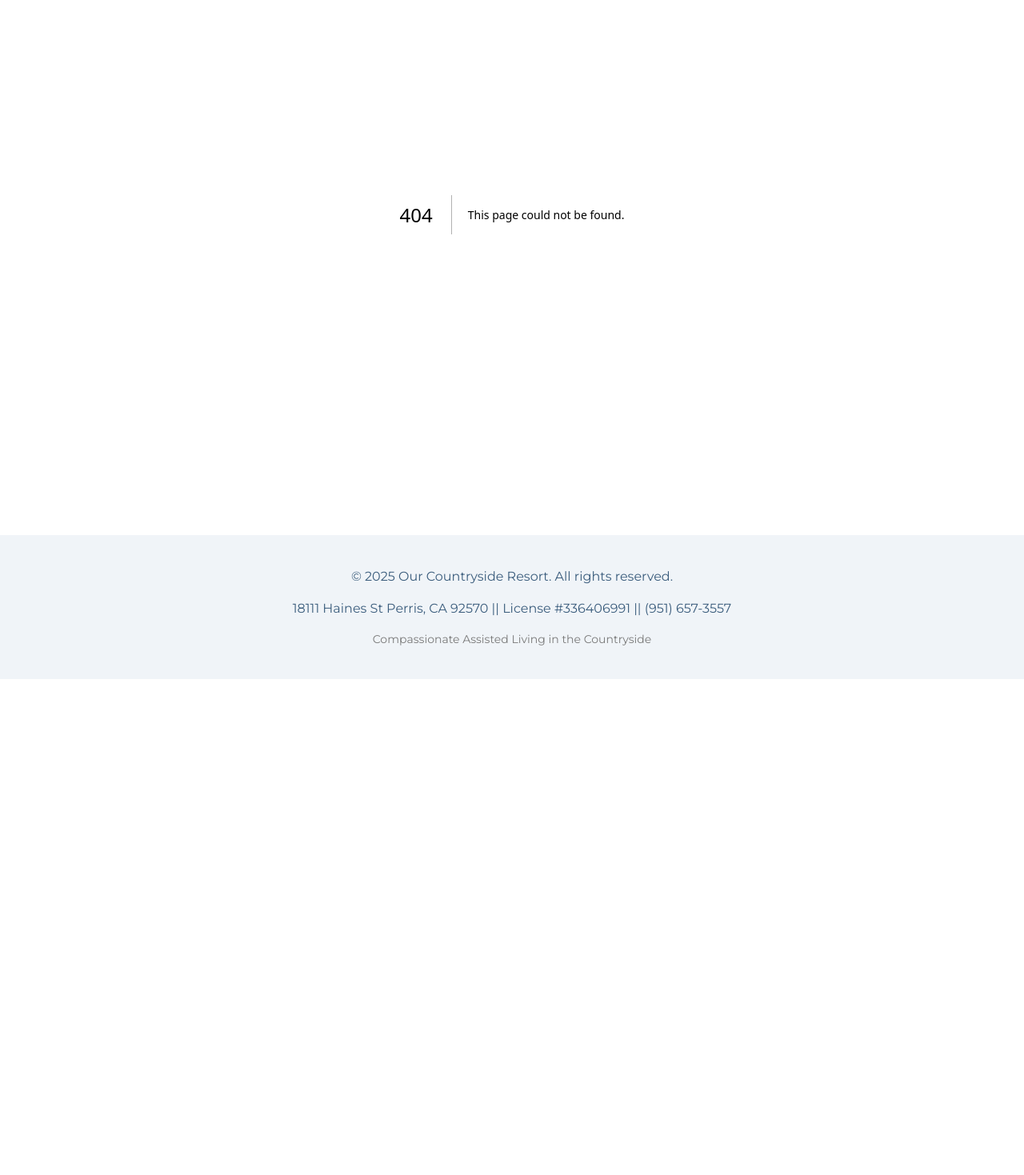
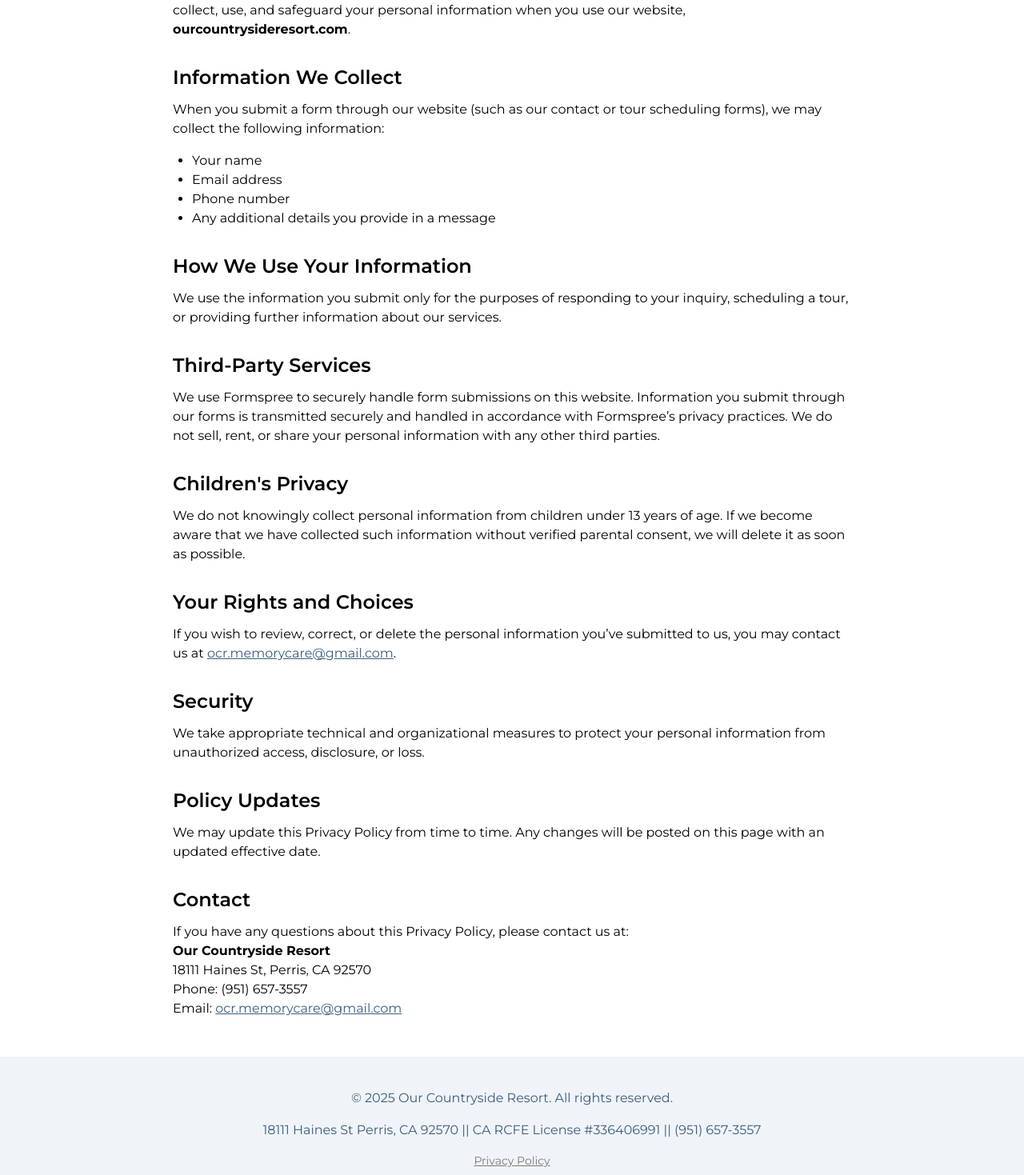
Before and after one commit to Ryanh899/ocr-web, a Next.js app: page /privacy-policy in a window 1280 px wide. Before the commit this address had no page. Shown: the part 221-1690 px from the top of the page at 80% size. Before the commit the page ends 1070 px from the top, so only its background shows below. Built offline with nearby package versions, Linux system fonts and the light colour scheme.

Commit message:
some new stuff

```diff
--- a/src/app/about/page.tsx
+++ b/src/app/about/page.tsx
@@ -62,7 +62,7 @@ export default function AboutPage() {
             </div>
             <div>
               <img
-                src="/staff.jpeg"
+                src="/staff2.heic"
                 alt="Our caring memory care staff and resident sharing a moment"
                 className="w-full rounded shadow"
               />
--- a/src/app/contact/page.tsx
+++ b/src/app/contact/page.tsx
@@ -81,7 +81,7 @@ export default function ContactPage() {
           {/* Contact Form */}
           <section className="bg-[#f9f9f9] rounded-lg shadow p-8 mb-12" aria-labelledby="contact-form-heading">
             {status === 'success' ? (
-              <div className="text-center">
+              <div role="status" aria-live="polite" className="text-center">
                 <h2 className="text-2xl font-semibold mb-4 text-green-700 font-montserrat">
                   Thank you!
                 </h2>
@@ -139,6 +139,12 @@ export default function ContactPage() {
                     placeholder="How can we help you?"
                   />
                 </div>
+                <div className="text-sm text-[#7a7a7a] mt-4">
+                  By submitting this form, you agree to our{' '}
+                  <Link href="/privacy-policy" className="underline text-[#3b5d7d] hover:text-[#2b4d6d]">
+                    Privacy Policy
+                  </Link>.
+                </div>
                 {status === 'error' && (
                   <p className="text-red-500 font-montserrat">
                     Something went wrong. Please try again later.
--- a/src/app/join-team/page.tsx
+++ b/src/app/join-team/page.tsx
@@ -63,7 +63,7 @@ export default function JoinOurTeamPage() {
           {/* Job Application Form */}
           <section className="bg-[#f9f9f9] rounded-lg shadow p-8 mb-12" aria-label="Job Application Form">
             {status === 'success' ? (
-              <div className="text-center">
+              <div role="status" aria-live="polite" className="text-center">
                 <h2 className="text-2xl font-semibold mb-4 text-green-700" style={{ fontFamily: 'Montserrat' }}>
                   Thank you!
                 </h2>
@@ -130,6 +130,12 @@ export default function JoinOurTeamPage() {
                     placeholder="Tell us why you'd like to join our team, or share your work experience."
                   />
                 </div>
+                <div className="text-sm text-[#7a7a7a] mt-4">
+                  By submitting this form, you agree to our{' '}
+                  <Link href="/privacy-policy" className="underline text-[#3b5d7d] hover:text-[#2b4d6d]">
+                    Privacy Policy
+                  </Link>.
+                </div>
                 {status === 'error' && (
                   <p className="text-red-500" style={{ fontFamily: 'Montserrat' }}>
                     Something went wrong. Please try again later.
--- a/src/app/layout.tsx
+++ b/src/app/layout.tsx
@@ -46,6 +46,7 @@ export default function RootLayout({ children }: { children: React.ReactNode })
       <head>
         <link rel="canonical" href="https://ourcountrysideresort.com" />
         <link rel="icon" href="/favicon.ico" />
+        <title>Our Countryside Resort | Memory Care & Assisted Living</title>
         <script type="application/ld+json" dangerouslySetInnerHTML={{
           __html: JSON.stringify({
             "@context": "https://schema.org",
@@ -112,13 +113,19 @@ export default function RootLayout({ children }: { children: React.ReactNode })
         </header>
 
         {/* Page content */}
-        <main className="relative z-10">{children}</main>
-
+        <div id="__next">
+          <main role="main" className="relative z-10">{children}</main>
+        </div>
         {/* Footer */}
         <footer role="contentinfo" className="bg-[#f0f4f8] text-[#3b5d7d] py-10">
           <div className="max-w-6xl mx-auto px-6 text-center space-y-4" style={{ fontFamily: 'Montserrat' }}>
             <p>© {new Date().getFullYear()} Our Countryside Resort. All rights reserved.</p>
-            <p>18111 Haines St Perris, CA 92570 || License #336406991 || (951) 657-3557</p>
+            <p>18111 Haines St Perris, CA 92570 || CA RCFE License #336406991 || (951) 657-3557</p>
+            <p className="text-sm text-[#7a7a7a]">
+              <Link href="/privacy-policy" className="underline hover:text-[#2b4d6d]">
+                Privacy Policy
+              </Link>
+            </p>
             <p className="text-sm text-[#7a7a7a]">Compassionate Assisted Living in the Countryside</p>
           </div>
         </footer>
--- a/src/app/page.tsx
+++ b/src/app/page.tsx
@@ -141,7 +141,7 @@ export default function HomePage() {
               Residents enjoy engaging activities like art, music, and social interactions — all designed to stimulate memory and encourage social connection.
             </p>
             <button
-              onClick={() => setShowCalendar(true)}
+              // onClick={() => setShowCalendar(true)}
               className="bg-[#3b5d7d] text-white px-6 py-3 rounded hover:bg-[#2d4a65] transition"
             >
               View Calendar
--- /dev/null
+++ b/src/app/privacy-policy/page.tsx
@@ -0,0 +1,70 @@
+export default function PrivacyPolicy() {
+    return (
+      <main className="max-w-4xl mx-auto px-6 py-12 bg-white text-black" style={{ fontFamily: 'Montserrat' }}>
+        <h1 className="text-3xl font-semibold mb-6">Privacy Policy</h1>
+
+        <p className="mb-4">
+          Our Countryside Resort is committed to protecting your privacy. This Privacy Policy explains how we collect,
+          use, and safeguard your personal information when you use our website, <strong>ourcountrysideresort.com</strong>.
+        </p>
+
+        <h2 className="text-2xl font-semibold mt-8 mb-3">Information We Collect</h2>
+        <p className="mb-4">
+          When you submit a form through our website (such as our contact or tour scheduling forms), we may collect
+          the following information:
+        </p>
+        <ul className="list-disc ml-6 mb-4">
+          <li>Your name</li>
+          <li>Email address</li>
+          <li>Phone number</li>
+          <li>Any additional details you provide in a message</li>
+        </ul>
+
+        <h2 className="text-2xl font-semibold mt-8 mb-3">How We Use Your Information</h2>
+        <p className="mb-4">
+          We use the information you submit only for the purposes of responding to your inquiry, scheduling a tour,
+          or providing further information about our services.
+        </p>
+
+        <h2 className="text-2xl font-semibold mt-8 mb-3">Third-Party Services</h2>
+        <p className="mb-4">
+          We use Formspree to securely handle form submissions on this website. Information you submit through our forms
+          is transmitted securely and handled in accordance with Formspree’s privacy practices. We do not sell, rent, or
+          share your personal information with any other third parties.
+        </p>
+
+        <h2 className="text-2xl font-semibold mt-8 mb-3">Children's Privacy</h2>
+        <p className="mb-4">
+          We do not knowingly collect personal information from children under 13 years of age. If we become aware that
+          we have collected such information without verified parental consent, we will delete it as soon as possible.
+        </p>
+
+        <h2 className="text-2xl font-semibold mt-8 mb-3">Your Rights and Choices</h2>
+        <p className="mb-4">
+          If you wish to review, correct, or delete the personal information you’ve submitted to us, you may contact us
+          at <a href="mailto:info@ourcountrysideresort.com" className="underline text-[#3b5d7d]">ocr.memorycare@gmail.com</a>.
+        </p>
+
+        <h2 className="text-2xl font-semibold mt-8 mb-3">Security</h2>
+        <p className="mb-4">
+          We take appropriate technical and organizational measures to protect your personal information from unauthorized
+          access, disclosure, or loss.
+        </p>
+
+        <h2 className="text-2xl font-semibold mt-8 mb-3">Policy Updates</h2>
+        <p className="mb-4">
+          We may update this Privacy Policy from time to time. Any changes will be posted on this page with an updated
+          effective date.
+        </p>
+
+        <h2 className="text-2xl font-semibold mt-8 mb-3">Contact</h2>
+        <p>
+          If you have any questions about this Privacy Policy, please contact us at:<br />
+          <strong>Our Countryside Resort</strong><br />
+          18111 Haines St, Perris, CA 92570<br />
+          Phone: (951) 657-3557<br />
+          Email: <a href="mailto:info@ourcountrysideresort.com" className="underline text-[#3b5d7d]">ocr.memorycare@gmail.com</a>
+        </p>
+      </main>
+    )
+  }
--- a/src/app/schedule-tour/page.tsx
+++ b/src/app/schedule-tour/page.tsx
@@ -43,7 +43,7 @@ export default function ScheduleTourPage() {
         {/* Form or Success Message */}
         <section className="bg-[#f9f9f9] rounded-lg shadow p-8 mb-12">
           {status === 'success' ? (
-            <div className="text-center">
+            <div role="status" aria-live="polite" className="text-center">
               <h2 className="text-2xl font-semibold mb-4 text-green-700" style={{ fontFamily: 'Montserrat' }}>
                 Thank you!
               </h2>
@@ -115,6 +115,12 @@ export default function ScheduleTourPage() {
                   placeholder="Let us know anything helpful before your visit..."
                 />
               </div>
+              <div className="text-sm text-[#7a7a7a] mt-4">
+                  By submitting this form, you agree to our{' '}
+                  <Link href="/privacy-policy" className="underline text-[#3b5d7d] hover:text-[#2b4d6d]">
+                    Privacy Policy
+                  </Link>.
+                </div>
               {status === 'error' && (
                 <p className="text-red-500" style={{ fontFamily: 'Montserrat' }}>
                   Something went wrong. Please try again later.
```
Also changed, not shown: 1 other file (tests, documents, lock files or other folders).
